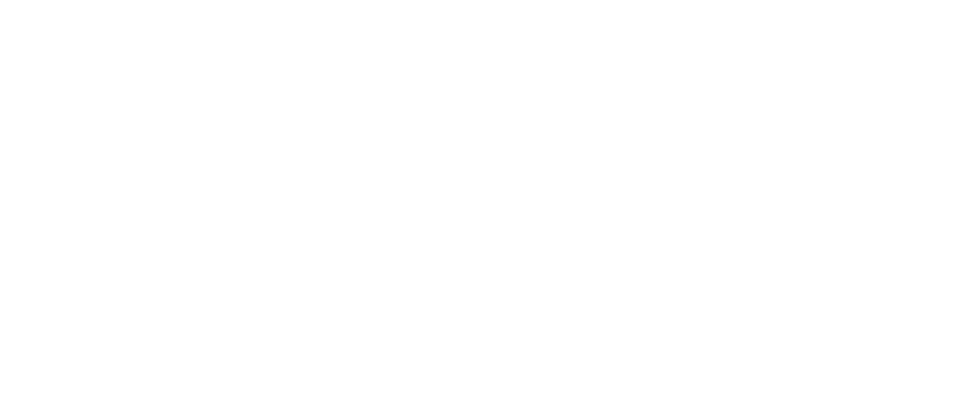
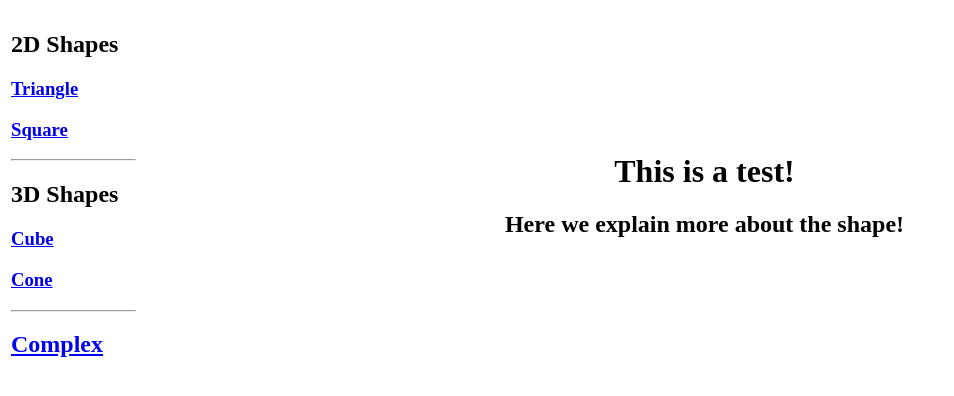
Before and after one commit to TomNin97/CGTerm, a plain HTML site: page index.html in a window 1280 px wide. Shown: the whole page, without its empty margins (0-954 px from the left). Drawn offline with Linux system fonts and the light colour scheme.

Commit message:
Created base links to other pages

```diff
--- a/index.html
+++ b/index.html
@@ -1,6 +1,26 @@
 <!DOCTYPE html>
 <head>
+	<style>
+	td {text-align: center;}
+	</style>
 </head>
 <body>
+	<table style="width:100%">
+		<td style="width:125px; text-align: left">
+			<h2>2D Shapes</h2>
+			<h3><a href="2d/triangle.html">Triangle</a></h3>
+			<h3><a href="2d/square.html">Square</a></h3>
+			<hr>
+			<h2>3D Shapes</h2>
+			<h3><a href="3d/cube.html">Cube</a></h3>
+			<h3><a href="3d/cone.html">Cone</a></h3>
+			<hr>
+			<h2><a href="multi/multi.html">Complex</a></h2>
+		</td>
+		<td>
+			<h1> This is a test! </h1>
+			<h2> Here we explain more about the shape! </h2>
+		</td>
+	</table>
 </body>
 </html>
```
